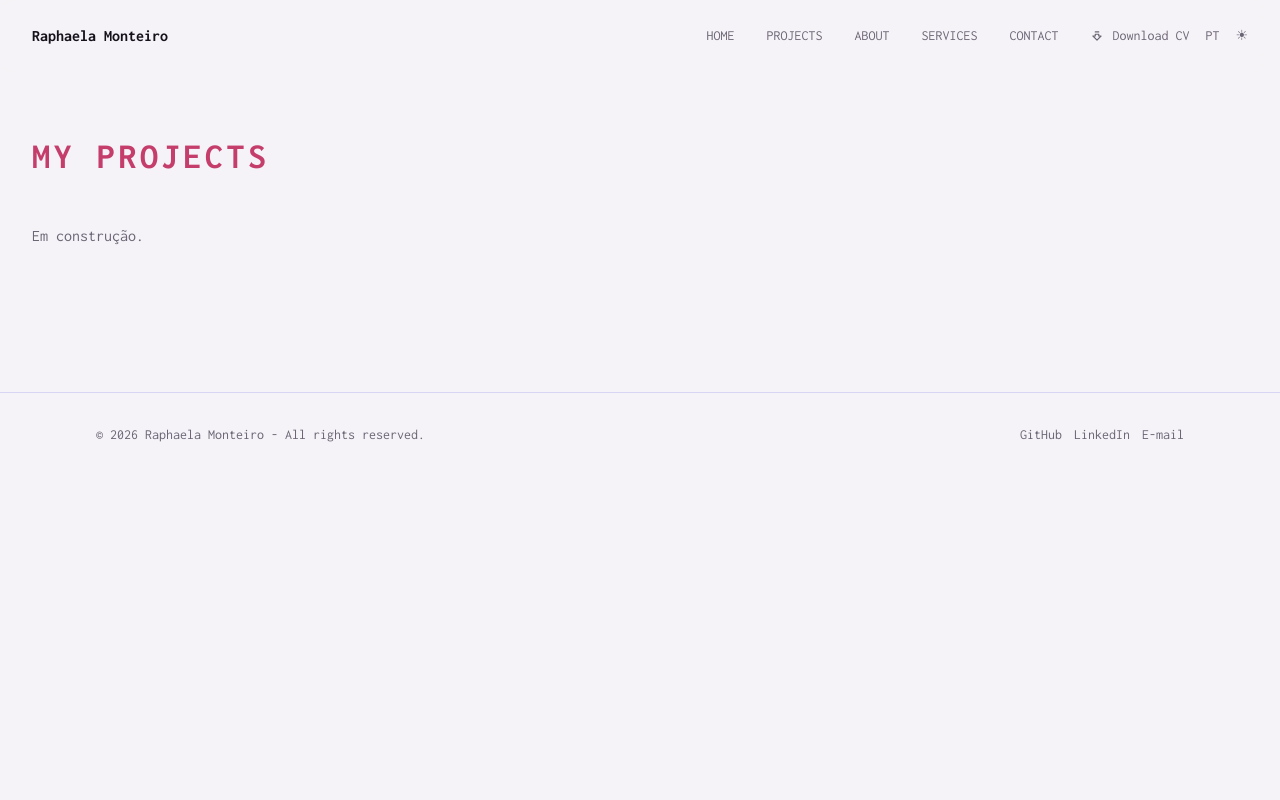
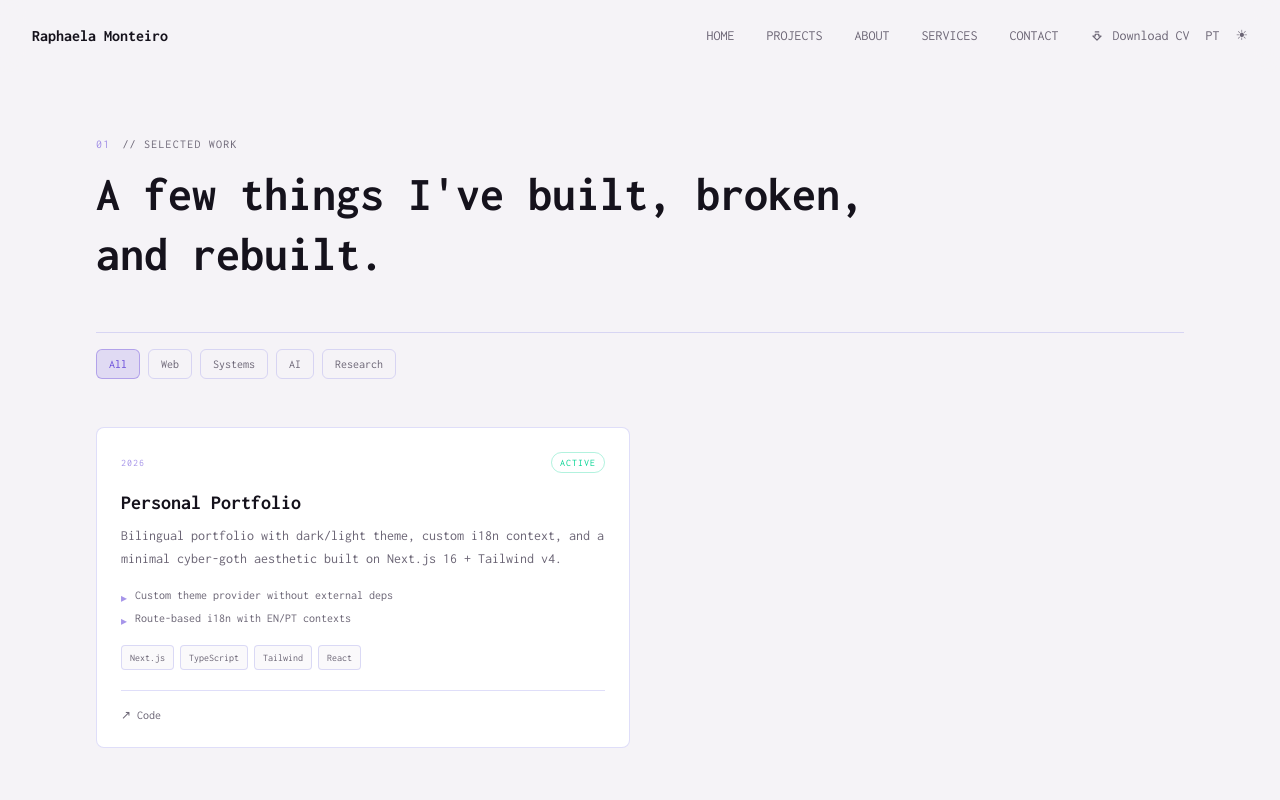
Before and after one commit to raphaelamonteiro/portfolio, a Next.js app: page /projects in a window 1280 px wide. Shown: the top 800 px of the page. Built offline with nearby package versions, Linux system fonts and the light colour scheme.

Commit message:
feat: adicionando página de projetos

```diff
--- a/app/projects/page.tsx
+++ b/app/projects/page.tsx
@@ -1,16 +1,136 @@
 'use client';
 
 import { useTranslation } from '@/app/providers';
+import { projects, type Project } from '@/data/projects';
+import { useState } from 'react';
+import Link from 'next/link';
+
+type Category = 'all' | Project['category'];
 
 export default function Projects() {
+    const { t, locale } = useTranslation();
+    const [filter, setFilter] = useState<Category>('all');
+
+    const filtered = filter === 'all'
+        ? projects
+        : projects.filter((p) => p.category === filter);
+
+    return (
+        <section className="max-w-6xl mx-auto px-4 sm:px-6 lg:px-8 py-16 space-y-12 fade-up">
+
+            {/* Header */}
+            <div className="space-y-3">
+                <div className="flex items-center gap-3 text-xs text-ash tracking-widest uppercase">
+                    <span className="text-amethyst/60">01</span>
+                    <span>// {t.projects.title}</span>
+                </div>
+                <h1 className="font-bold text-4xl sm:text-5xl text-bone leading-tight max-w-3xl">
+                    {t.projects.subtitle}
+                </h1>
+            </div>
+
+            {/* Filters */}
+            <div className="flex flex-wrap gap-2 pt-4 border-t border-lilac/20">
+                {(['all', 'web', 'systems', 'ai', 'research'] as const).map((cat) => (
+                    <button
+                        key={cat}
+                        onClick={() => setFilter(cat)}
+                        className={`
+              text-xs px-3 py-1.5 rounded-md transition-colors
+              ${filter === cat
+                                ? 'bg-amethyst/15 text-amethyst border border-amethyst/40'
+                                : 'text-ash border border-lilac/20 hover:text-bone hover:border-lilac/40'
+                            }
+            `}
+                    >
+                        {t.projects.filters[cat]}
+                    </button>
+                ))}
+            </div>
+
+            {/* Grid */}
+            <div className="grid grid-cols-1 md:grid-cols-2 gap-5">
+                {filtered.map((p) => (
+                    <ProjectCard key={p.slug} project={p} locale={locale} />
+                ))}
+            </div>
+
+            {filtered.length === 0 && (
+                <p className="text-ash text-sm text-center py-12">
+                    Nenhum projeto nessa categoria ainda.
+                </p>
+            )}
+        </section>
+    );
+}
+
+function ProjectCard({ project: p, locale }: { project: Project; locale: 'en' | 'pt' }) {
     const { t } = useTranslation();
 
     return (
-        <section className="max-w-7xl mx-auto px-4 sm:px-6 lg:px-8 py-16 space-y-16 fade-up">
-            <h1 className="text-4xl font-bold text-moon uppercase tracking-widest mb-12">
-                {t.projects.title}
-            </h1>
-            <p className="text-ash">Em construção.</p>
-        </section>
+        <article className="group p-6 bg-surface border border-lilac/20 rounded-lg
+                        hover:border-amethyst/40 transition-colors flex flex-col">
+
+            {/* Top row: year + status */}
+            <div className="flex items-center justify-between text-[10px] uppercase tracking-widest mb-4">
+                <span className="text-amethyst/60">{p.year}</span>
+                <span className={`
+          px-2 py-0.5 rounded-full border
+          ${p.status === 'active' ? 'text-emerald-400 border-emerald-400/30' : ''}
+          ${p.status === 'completed' ? 'text-ash border-lilac/20' : ''}
+          ${p.status === 'wip' ? 'text-dusty border-dusty/30' : ''}
+        `}>
+                    {t.projects.status[p.status]}
+                </span>
+            </div>
+
+            {/* Title + description */}
+            <h2 className="text-xl font-bold text-bone mb-2 group-hover:text-amethyst transition-colors">
+                {p.title}
+            </h2>
+
+            <p className="text-sm text-ash leading-relaxed mb-4">
+                {p.description[locale]}
+            </p>
+
+            {/* Highlights (opcional) */}
+            {p.highlights && p.highlights.length > 0 && (
+                <ul className="space-y-1 mb-4">
+                    {p.highlights.map((h, i) => (
+                        <li key={i} className="text-xs text-ash flex items-start gap-2">
+                            <span className="text-amethyst/60 mt-[3px]">▸</span>
+                            <span>{h}</span>
+                        </li>
+                    ))}
+                </ul>
+            )}
+
+            {/* Stack */}
+            <div className="flex flex-wrap gap-1.5 mb-5">
+                {p.stack.map((s) => (
+                    <span key={s}
+                        className="text-[10px] px-2 py-1 bg-void/50 border border-lilac/20
+                           rounded text-ash">
+                        {s}
+                    </span>
+                ))}
+            </div>
+
+            {/* Links */}
+            <div className="flex items-center gap-4 mt-auto pt-4 border-t border-lilac/20">
+                {p.repoUrl && (
+                    <a href={p.repoUrl} target="_blank" rel="noopener noreferrer"
+                        className="text-xs text-ash hover:text-bone transition-colors">
+                        ↗ {t.projects.viewCode}
+                    </a>
+                )}
+                {p.liveUrl && (
+                    <a href={p.liveUrl} target="_blank" rel="noopener noreferrer"
+                        className="text-xs text-amethyst hover:text-amethyst/80 transition-colors">
+                        ↗ {t.projects.viewProject}
+                    </a>
+                )}
+            </div>
+        </article>
     );
 }
--- a/data/locales.ts
+++ b/data/locales.ts
@@ -25,7 +25,24 @@ export type Dict = {
         academiaTitle: string;
         academia: { title: string; course: string; institute: string; date: string }[];
     };
-    projects: { title: string; viewProject: string; viewCode: string };
+    projects: {
+        title: string;
+        subtitle: string;
+        viewProject: string;
+        viewCode: string;
+        filters: {
+            all: string;
+            web: string;
+            systems: string;
+            ai: string;
+            research: string;
+        };
+        status: {
+            active: string;
+            completed: string;
+            wip: string;
+        };
+    };
     work: { title: string; subtitle: string; services: { title: string; description: string }[] };
     contact: { title: string; name: string; email: string; message: string; send: string };
     footer: { rights: string };
@@ -94,9 +111,22 @@ const en: Dict = {
         ],
     },
     projects: {
-        title: "My Projects",
-        viewProject: "View Project",
-        viewCode: "View Code",
+        title: "Selected Work",
+        subtitle: "A few things I've built, broken, and rebuilt.",
+        viewProject: "Live",
+        viewCode: "Code",
+        filters: {
+            all: "All",
+            web: "Web",
+            systems: "Systems",
+            ai: "AI",
+            research: "Research",
+        },
+        status: {
+            active: "Active",
+            completed: "Completed",
+            wip: "In Progress",
+        },
     },
     work: {
         title: "Solutions & Services",
@@ -181,9 +211,22 @@ const pt: Dict = {
         ],
     },
     projects: {
-        title: "Meus Projetos",
-        viewProject: "Ver Projeto",
-        viewCode: "Ver Código",
+        title: "Trabalhos Selecionados",
+        subtitle: "Algumas coisas que construí, quebrei e reconstruí.",
+        viewProject: "Ver",
+        viewCode: "Código",
+        filters: {
+            all: "Todos",
+            web: "Web",
+            systems: "Sistemas",
+            ai: "IA",
+            research: "Pesquisa",
+        },
+        status: {
+            active: "Ativo",
+            completed: "Concluído",
+            wip: "Em andamento",
+        },
     },
     work: {
         title: "Soluções & Serviços",
--- /dev/null
+++ b/data/projects.ts
@@ -0,0 +1,36 @@
+export type Project = {
+    slug: string;                    // id único, usado em URL futura
+    title: string;                   // nome do projeto
+    description: {
+        en: string;
+        pt: string;
+    };
+    stack: string[];                 // tecnologias usadas
+    category: 'web' | 'systems' | 'ai' | 'research';
+    highlights?: string[];           // bullets curtos com "o que resolveu"
+    repoUrl?: string;                // link do GitHub
+    liveUrl?: string;                // link do deploy (se tiver)
+    status: 'active' | 'completed' | 'wip';
+    year: string;                    // "2024", "2025"
+};
+
+export const projects: Project[] = [
+    {
+        slug: 'portfolio',
+        title: 'Personal Portfolio',
+        description: {
+            en: 'Bilingual portfolio with dark/light theme, custom i18n context, and a minimal cyber-goth aesthetic built on Next.js 16 + Tailwind v4.',
+            pt: 'Portfólio bilíngue com tema claro/escuro, contexto de i18n próprio e estética cyber-goth minimalista em Next.js 16 + Tailwind v4.',
+        },
+        stack: ['Next.js', 'TypeScript', 'Tailwind', 'React'],
+        category: 'web',
+        highlights: [
+            'Custom theme provider without external deps',
+            'Route-based i18n with EN/PT contexts',
+        ],
+        repoUrl: 'https://github.com/raphaelamonteiro/portfolio',
+        status: 'active',
+        year: '2026',
+    },
+    // ... mais projetos aqui
+];
```
